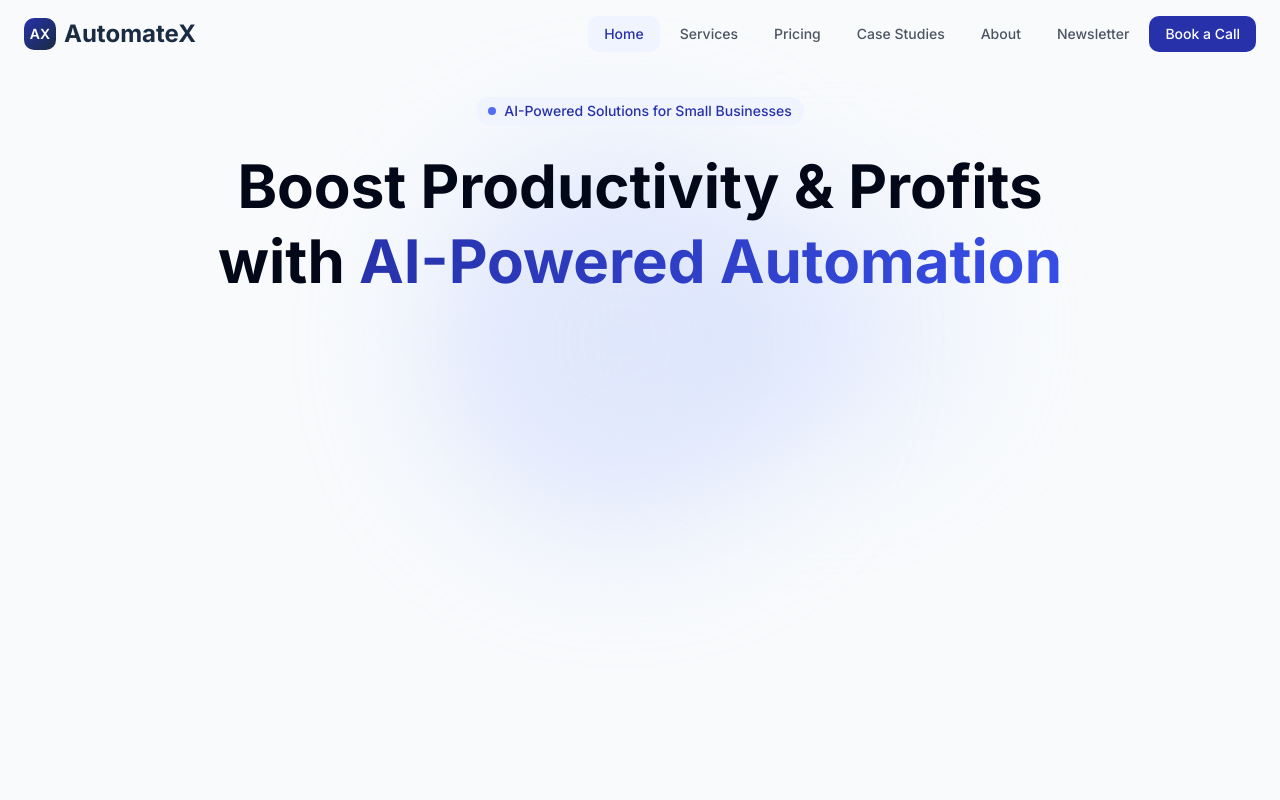
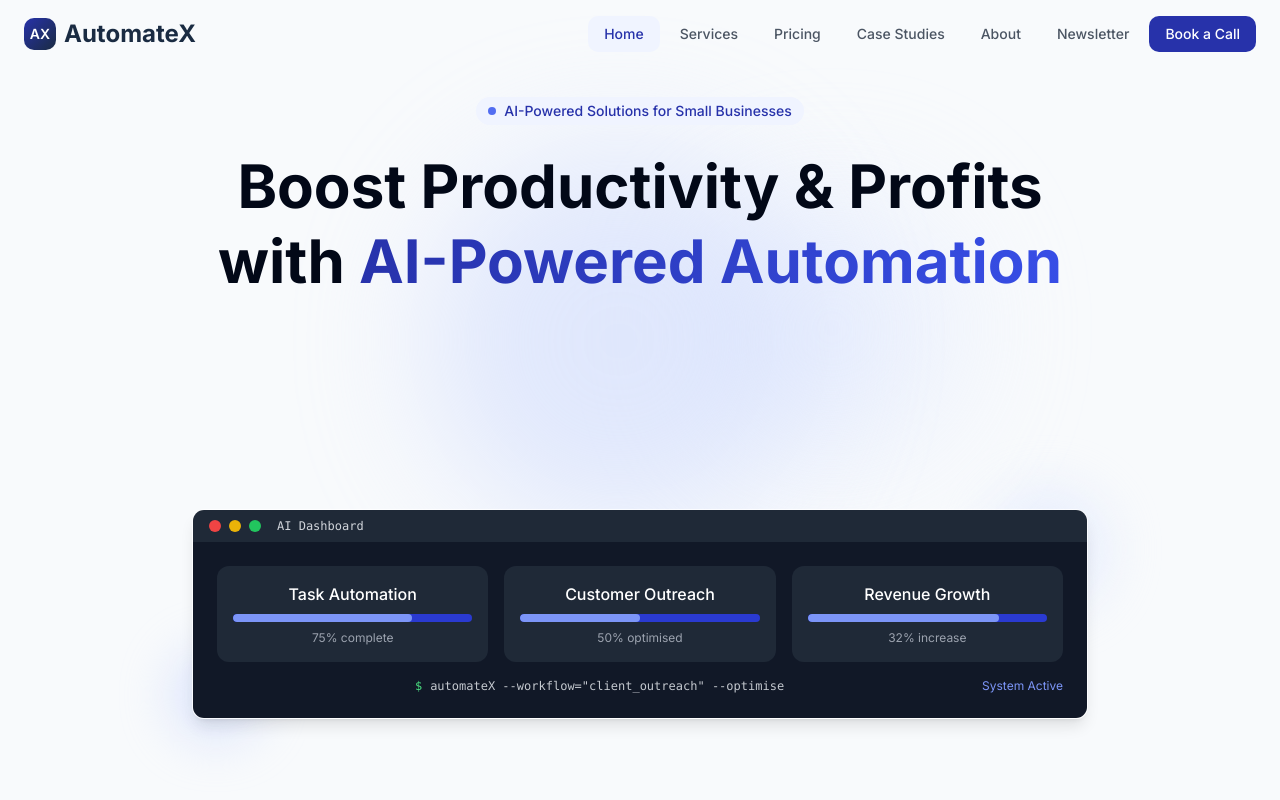
Before and after one commit to ZhuyuNtzh/deep-blue-flow-45, a React (Vite) app: page / in a window 1280 px wide. Shown: the top 800 px of the page. Built offline with nearby package versions, Linux system fonts and the light colour scheme.

Commit message:
No changes required.

```diff
--- a/src/components/Hero.tsx
+++ b/src/components/Hero.tsx
@@ -26,6 +26,17 @@ const Hero = () => {
 
     document.addEventListener('mousemove', handleMouseMove);
     return () => document.removeEventListener('mousemove', handleMouseMove);
+  }, []);
+
+  // Add this useEffect to ensure the dashboard becomes visible after animation
+  useEffect(() => {
+    const dashboard = document.querySelector('.dashboard-element');
+    if (dashboard) {
+      setTimeout(() => {
+        (dashboard as HTMLElement).classList.remove('opacity-0');
+        (dashboard as HTMLElement).classList.add('opacity-100');
+      }, 600); // Slightly longer than the animation delay
+    }
   }, []);
 
   return (
@@ -76,8 +87,8 @@ const Hero = () => {
             </Link>
           </div>
 
-          {/* Floating Dashboard - Fixed positioning to ensure it stays visible */}
-          <div className="relative w-full max-w-5xl mx-auto animate-fade-up opacity-0 animation-delay-300 transform transition-all duration-700">
+          {/* Floating Dashboard - Using transition classes to ensure it stays visible */}
+          <div className="dashboard-element relative w-full max-w-5xl mx-auto animate-fade-up opacity-0 transition-opacity duration-1000">
             <div className="absolute -top-6 -right-6 w-32 h-32 bg-flux-100 rounded-full opacity-60 blur-xl"></div>
             <div className="absolute -bottom-6 -left-6 w-24 h-24 bg-flux-200 rounded-full opacity-50 blur-xl"></div>
 
--- a/src/index.css
+++ b/src/index.css
@@ -105,12 +105,29 @@
   .text-gradient {
     @apply bg-gradient-to-r from-flux-800 to-flux-600 bg-clip-text text-transparent;
   }
+
+  .animation-delay-100 {
+    animation-delay: 100ms;
+  }
+
+  .animation-delay-200 {
+    animation-delay: 200ms;
+  }
+
+  .animation-delay-300 {
+    animation-delay: 300ms;
+  }
 }
 
 .transition-all {
   transition-property: all;
   transition-timing-function: cubic-bezier(0.4, 0, 0.2, 1);
   transition-duration: 300ms;
+}
+
+.transition-opacity {
+  transition-property: opacity;
+  transition-timing-function: cubic-bezier(0.4, 0, 0.2, 1);
 }
 
 .button-hover-effect {
@@ -137,3 +154,17 @@
   transform: scaleX(1);
   transform-origin: left;
 }
+
+@keyframes fadeToOpaque {
+  0% {
+    opacity: 0;
+  }
+  100% {
+    opacity: 1;
+  }
+}
+
+.dashboard-element {
+  animation: fadeToOpaque 0.5s forwards;
+  animation-delay: 0.6s;
+}
```
